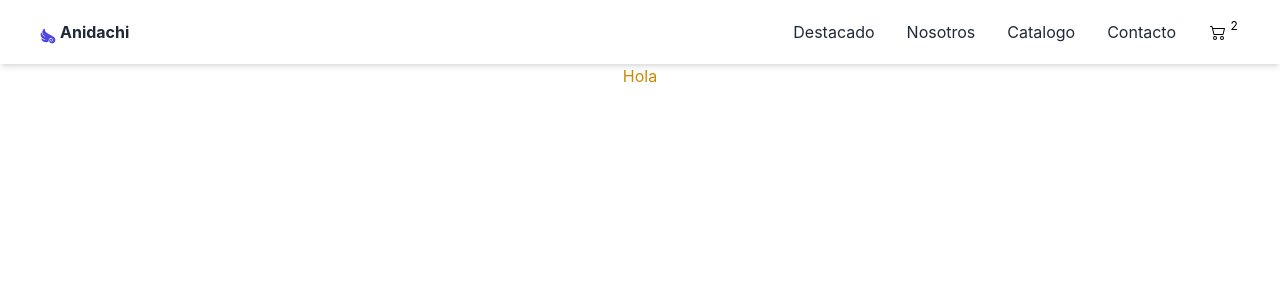
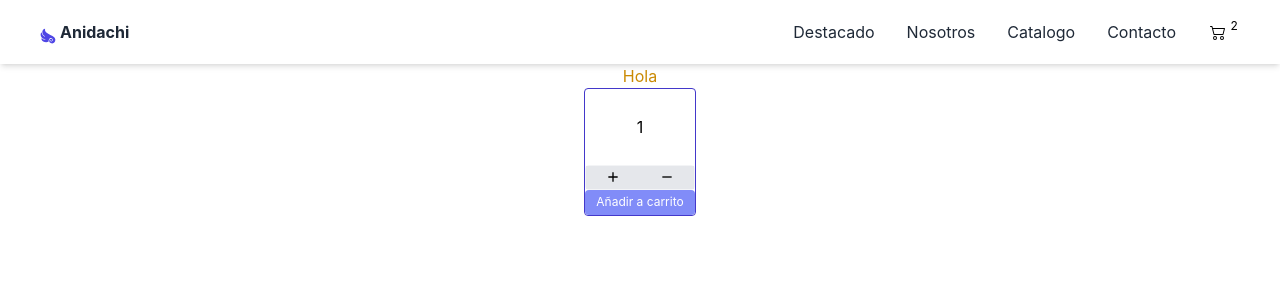
Before and after one commit to willjdev/Anidachi-Jaimes, a React (Create React App) app: page / in a window 1280 px wide. Shown: the top 300 px of the page. Built offline with nearby package versions, Linux system fonts and the light colour scheme.

Commit message:
Se crea el componente ItemCount.js que sirve como base de un contador de productos a agregar a un carrito

```diff
--- /dev/null
+++ b/src/components/ItemCount.js
@@ -0,0 +1,32 @@
+import React, { useState } from 'react'
+import { BiMinus, BiPlus } from "react-icons/bi";
+
+
+function ItemCount({initial, stock, onAdd}) {
+
+    const [count, setCount] = useState(initial);
+
+    const sumar = () => {
+        count < stock ? setCount(count + 1) : alert("No pueden añadirse más productos");
+    }
+    const restar = () => {
+        count > initial ? setCount(count - 1) : alert("No pueden retirarse productos")
+    }
+
+  return (
+        <div className='flex flex-col w-28 h-32 border rounded border-indigo-700 border-solid'>
+            <div className='h-3/5 w-full flex flex-col items-center justify-center'>{count}</div>
+            <div className='flex flex-row items-center justify-around w-full h-1/5 border border-solid border-gray-100 rounded'>
+                <button onClick={sumar} className='w-1/2 h-full border border-solid flex flex-col items-center justify-center bg-gray-200'>
+                    <BiPlus/>
+                </button>
+                <button onClick={restar} className='w-1/2 h-full border border-solid flex flex-col items-center justify-center bg-gray-200'>
+                    <BiMinus/>
+                </button>
+            </div>
+            <button onClick={() => onAdd(stock, count)} className='flex flex-col items-center justify-center text-xs bg-indigo-400 text-white w-full h-1/5 rounded ml-0'>Añadir a carrito</button>
+        </div>
+  )
+}
+
+export default ItemCount
--- a/src/components/ItemListContainer.js
+++ b/src/components/ItemListContainer.js
@@ -1,8 +1,19 @@
 import React from 'react'
+import ItemCount from './ItemCount'
 
 function ItemListContainer({greeting}) {
+
+  const onAdd = (stock, cant) => {
+    stock === 0 ?  alert("No hay stock del producto") : alert(`Añadido a carrito: ${cant}`);
+  }
+
   return (
-    <h1 className='flex justify-center items-center text-yellow-600'>{greeting}</h1>
+    <>
+      <div className='flex flex-col items-center justify-around'>
+        <h1 className='flex justify-center items-center text-yellow-600'>{greeting}</h1>
+        <ItemCount initial={1} stock={8} onAdd={onAdd} />
+      </div>
+    </>
   )
 }
 
```
